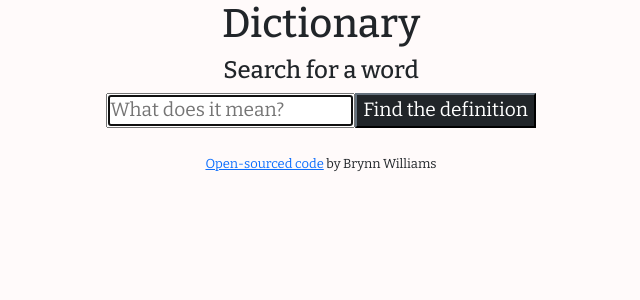
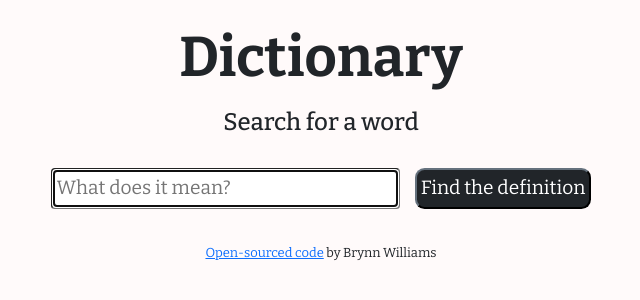
Before and after one commit to brynniebear/dictionary-project-react, a React (Create React App) app: page / in a window 1280 px wide. Shown: the top 300 px of the page, without its empty margins (319-959 px from the left). Built offline with nearby package versions, Linux system fonts and the light colour scheme; no server answers.

Commit message:
Added styling

```diff
--- a/src/App.css
+++ b/src/App.css
@@ -1,4 +1,19 @@
+body {
+  max-width: 70%;
+  margin: 0 auto;
+}
+
+header {
+  margin: 1.5em 0;
+}
+
+h1 {
+  font-size: 3.5em;
+  font-weight: bold;
+  margin-bottom: 0.3em;
+}
+
 .App-footer {
   font-size: small;
-  margin-top: 2em;
+  margin: 2em 0 1em;
 }
--- a/src/Dictionary.css
+++ b/src/Dictionary.css
@@ -1,3 +1,21 @@
 .Dictionary {
   font-size: 1.2em;
 }
+
+form {
+  margin-bottom: 1em;
+}
+
+form input {
+  margin: 0.4em;
+  padding: 0.2em;
+}
+
+form .type-search {
+  border-radius: 0.2em;
+  width: 40%;
+}
+
+form .submit-button {
+  border-radius: 0.5em;
+}
--- a/src/Dictionary.js
+++ b/src/Dictionary.js
@@ -49,8 +49,8 @@ export default function Dictionary(props) {
   return (
   <div className="Dictionary">
     <form onSubmit={handleSubmit}>
-      <input type="search" autoFocus={true} placeholder="What does it mean?" onChange={handleChange} />
-      <input type="submit" value="Find the definition" className="btn-dark"/>
+      <input className="type-search" type="search" autoFocus={true} placeholder="What does it mean?" onChange={handleChange} />
+      <input className="btn-dark submit-button" type="submit" value="Find the definition"/>
     </form>
     <Results details={definitionDetails} />
     <Photos photoDetails={photos} photoAlt={searchTerm}/>
--- /dev/null
+++ b/src/Meaning.css
@@ -0,0 +1,17 @@
+.definition {
+  margin-top: 0.8em;
+  padding-left: 1em;
+}
+
+.example,
+.synonyms {
+  padding-left: 2em;
+}
+
+.example {
+  opacity: 80%;
+}
+
+.synonyms {
+  opacity: 65%;
+}
--- a/src/Meaning.js
+++ b/src/Meaning.js
@@ -1,5 +1,6 @@
 import React from "react";
 import Synonyms from "./Synonyms";
+import "./Meaning.css"
 
 export default function Meaning(props) {
 
--- a/src/Photos.css
+++ b/src/Photos.css
@@ -1,3 +1,5 @@
 img {
   border-radius: 3em;
+  margin-top: 2em;
+  max-height: 9em;
 }
--- a/src/Photos.js
+++ b/src/Photos.js
@@ -2,7 +2,6 @@ import React from "react";
 import "./Photos.css";
 
 export default function Photos(props) {
-  console.log(props);
   if (props.photoDetails) {
   return (
     <div className="Photos">
@@ -11,7 +10,7 @@ export default function Photos(props) {
           return (
           <div className="col-3" key={index}>
             <a href={photo.src.original} target="_blank" rel="noreferrer">
-              <img src={photo.src.tiny} alt={props.photoAlt}/>
+              <img className="img-fluid" src={photo.src.tiny} alt={props.photoAlt}/>
             </a>
           </div>);
         })}
--- a/src/Results.css
+++ b/src/Results.css
@@ -1,3 +1,39 @@
 .Results {
   text-align: left;
 }
+
+.Results h2 {
+  font-size: 2.3em;
+  font-weight: bold;
+}
+
+.Phonetics {
+  margin-bottom: 0.5em;
+}
+
+.Phonetics a {
+  background-color: #ffffff;
+  color: #212529;
+  text-decoration: none;
+  padding: 0.2em 0.5em;
+  border: 1px solid #212529;
+  border-radius: 0.4em;
+  transition: all 150ms ease-in-out;
+}
+
+.Phonetics a:hover {
+  background-color: #212529;
+  color: #ffffff;
+}
+
+.phonetic-text {
+  font-size: 1.4em;
+  opacity: 70%;
+  padding: 0.5em;
+}
+
+.Meaning {
+  margin-top: 0.8em;
+  padding-left: 1em;
+  line-height: 1.8em;
+}
```
